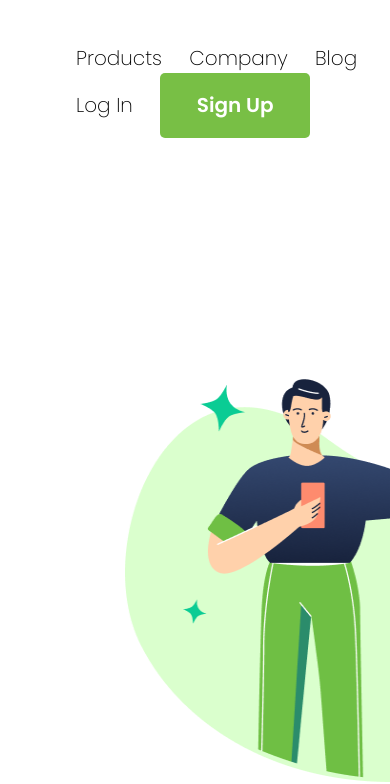
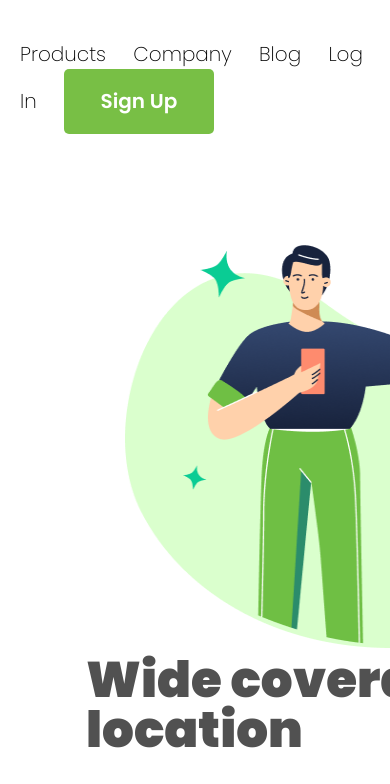
Before and after one commit to marislaureano/congratulations, a plain HTML site: page index.html in a window 390 px wide. Shown: the top 784 px of the page. Drawn offline with Linux system fonts and the light colour scheme.

Commit message:
Update stylesheet.css

```diff
--- a/stylesheet.css
+++ b/stylesheet.css
@@ -93,3 +93,25 @@ p {
     text-align: left;
 
 }
+
+
+
+  @media only screen and (max-width: 500px) {
+    img{
+        width: 200px;
+    }
+
+    header{
+        margin: 40px 0 14px 7px;
+        margin-left: 20px;
+    }
+
+    h1{
+        font-size: 50px;
+        line-height: 1;
+    }
+
+    p{
+        font-size: 20px;
+    }
+}
```
